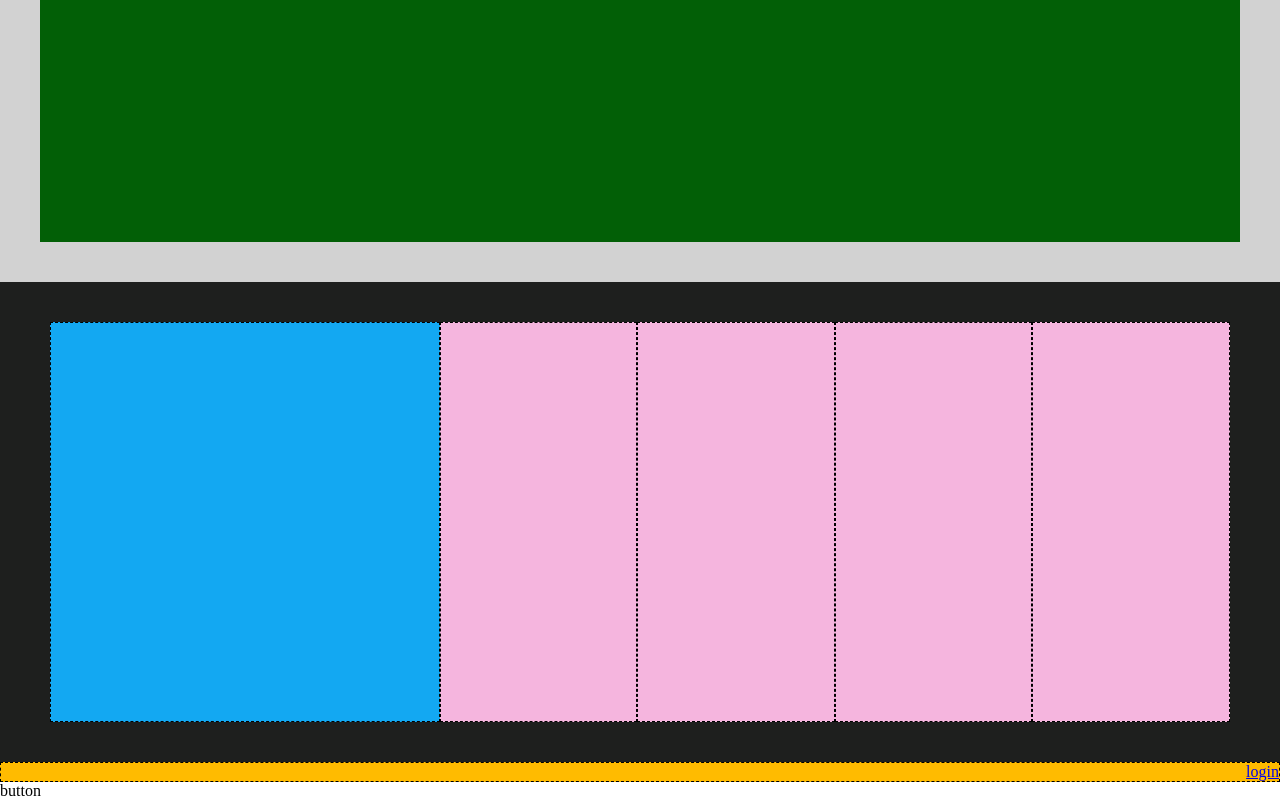
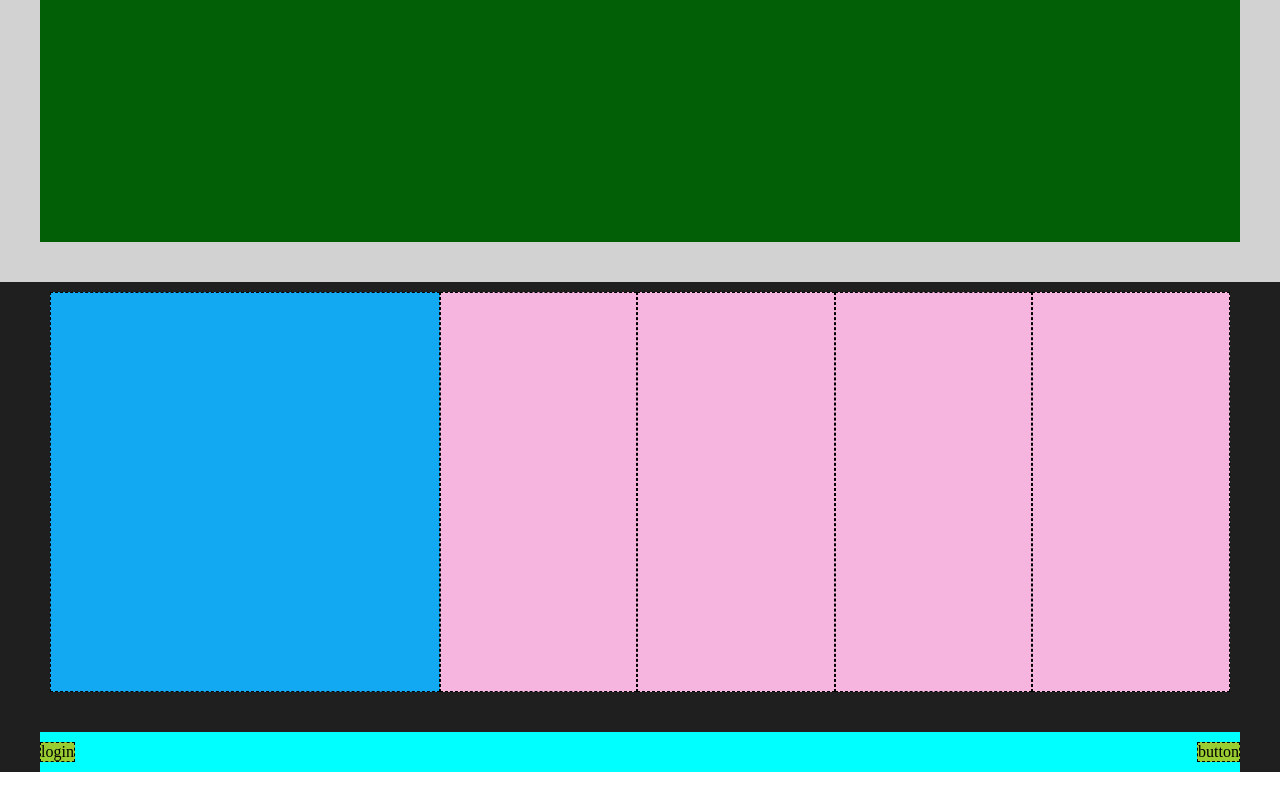
Before and after one commit to RiccardoFiacco/htmlcss-struttura-discord, a plain HTML site: page index.html in a window 1280 px wide. Shown: the part 2464-3264 px from the top of the page. After the commit the page ends 3236 px from the top, so only its background shows below. Drawn offline with Linux system fonts and the light colour scheme.

Commit message:
add last section footer css

```diff
--- a/css/style.css
+++ b/css/style.css
@@ -105,7 +105,10 @@ ul,ol{
     display: flex;
     justify-content: center;
     align-items: center;
-    padding: 40px 50px;
+    padding-left:  50px;
+    padding-right: 50px;
+    padding-top: 10px;
+    padding-bottom: 30px;
 }
 .col-3{
     background-color:rgb(19, 168, 242);
@@ -120,6 +123,25 @@ ul,ol{
     padding: 40px 50px;
 }
 
+.log-but{
+    background-color: rgb(30, 31, 30);
+    display: flex;
+    justify-content: center;
+    align-items: center;
+    padding-top: 10px;
+
+}
+
+.div-foot{
+    background-color: aqua;
+    width: 1200px;
+    display: flex;
+    justify-content: space-between;
+    align-items: center;
+    padding-top: 10px;
+    padding-bottom: 10px;
+
+}
 
 /*debug rules*/
 
@@ -149,3 +171,10 @@ ul,ol{
 .debug .figure-main-footer{
     border: 1px dashed black;
 }
+.debug .log-but{
+    background-color: aqua;
+}
+.debug .log-foot, .button-foot{
+    border: 1px dashed black;
+    background-color: yellowgreen;
+}
--- a/index.html
+++ b/index.html
@@ -86,8 +86,11 @@
         </div>
 
         <div class="log-but debug">
-            <a href="#" class="cta debug"> login </a>
-            <a class="button debug">button</a>
+            <div class="container row div-foot">
+                <a class="log-foot debug"> login </a>
+                <a class="button-foot debug">button</a>
+            </div>
+
         </div>
     </footer>
 </body>
```
